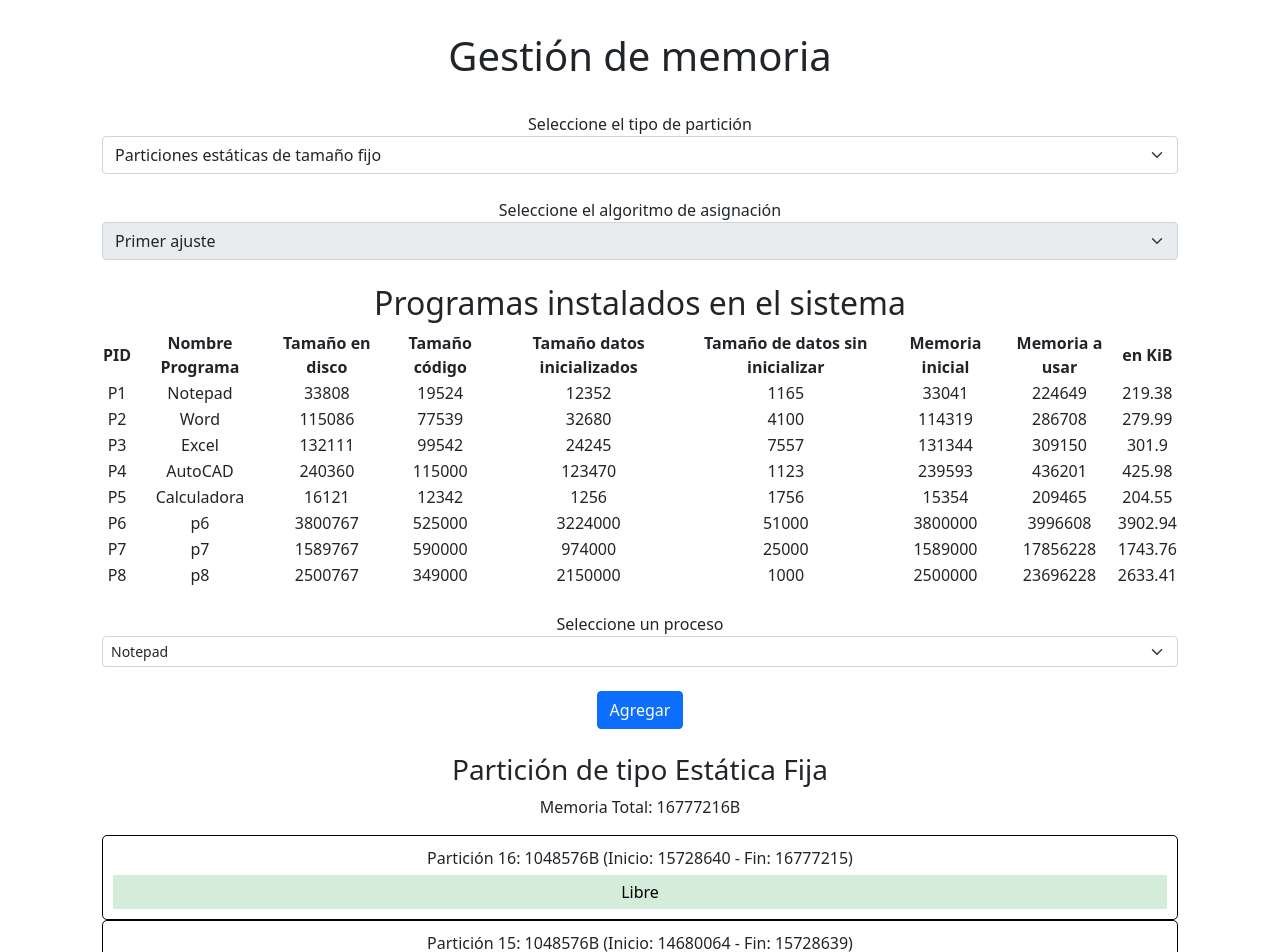
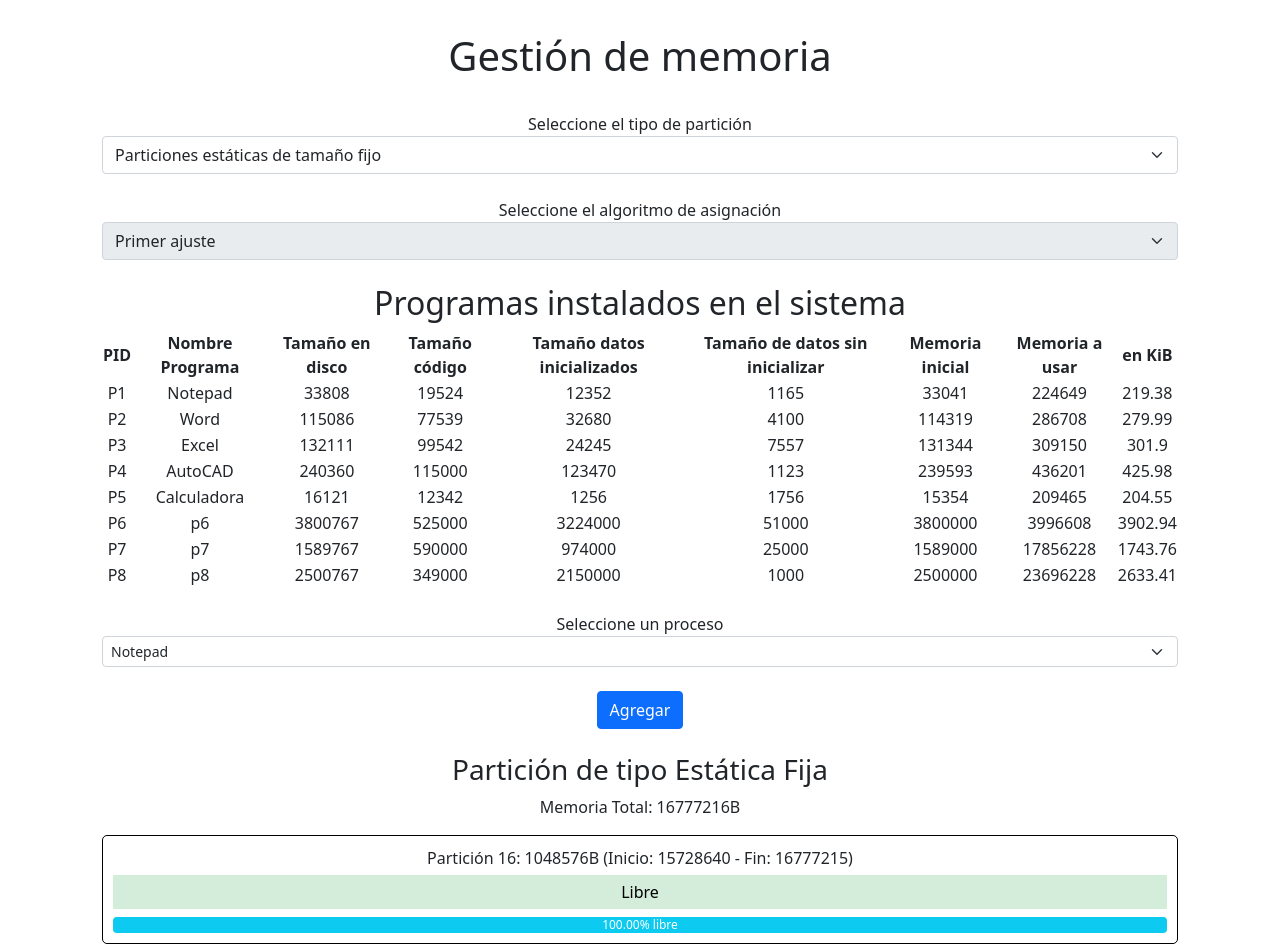
Before and after one commit to Sanjiro1202/gestion-memoria, a React (Vite) app: page / in a window 1280 px wide. Shown: the top 952 px of the page. Built offline with nearby package versions, Linux system fonts and the light colour scheme.

Commit message:
Cambios visuales

```diff
--- a/src/components/memoria.jsx
+++ b/src/components/memoria.jsx
@@ -173,6 +173,7 @@ export default function Memoria({ memoriaTotal = 16777216, procesoPorAsignar, ti
     useEffect(() => {
         if (tipoParticionPorDefecto !== tipoDeParticion) {
             setTipoDeParticion(tipoParticionPorDefecto);
+            setMemoriaDisponible(memoriaTotal);
             setParticiones([])
         }
     }, [tipoParticionPorDefecto])
@@ -285,8 +286,15 @@ export default function Memoria({ memoriaTotal = 16777216, procesoPorAsignar, ti
         </h3>
         <p>Memoria Total: {memoriaTotal}B</p>
         <div className="particion-container">
-                {particiones.toReversed().map((particion, index) => (
-                    <div key={particiones.length - index} className="particion">
+            {particiones.toReversed().map((particion, index) => {
+                const porcentajeUso = particion.proceso
+                    ? (particion.proceso.memUsar / particion.tamano) * 100
+                    : 0; // Si no hay proceso, no hay uso
+
+                const porcentajeLibre = 100 - porcentajeUso; // Para mostrar el espacio libre restante
+
+                return (
+                    <div key={particiones.length - index} className="particion mb-4">
                         <div>
                             Partición {particiones.length - index}: {particion.tamano}B (Inicio: {particion.inicio} - Fin: {particion.fin - 1})
                         </div>
@@ -294,27 +302,54 @@ export default function Memoria({ memoriaTotal = 16777216, procesoPorAsignar, ti
                             {particion.proceso
                                 ? `Proceso: ${particion.proceso.nombre} (${particion.proceso.memUsar}B)`
                                 : 'Libre'}
-                            {index != particiones.length - 1 && particion.proceso
-                                ? <button className="eliminar" onClick={() => {
+
+                            {index != particiones.length - 1 && particion.proceso &&
+                                <button className="eliminar btn btn-danger btn-sm ms-2" onClick={() => {
                                     if (tipoDeParticion == 0 || tipoDeParticion == 1) {
                                         return eliminarProceso(particiones.length - index - 1)
-                                    }
-                                    else {
+                                    } else {
                                         return tipoDeParticion == 2
                                             ? eliminarProcesoSinCompactacion(particiones.length - index - 1)
                                             : eliminarProcesoConCompactación(particiones.length - index - 1)
                                     }
-                                }
-                                }>
+                                }}>
                                     X
                                 </button>
-                                : ""
                             }
+                        </div>
 
+                        {/* Barra de progreso que representa el tamaño sobrante */}
+                        <div className="mt-2">
+                            <div className="progress">
+                                <div
+                                    className={`progress-bar ${porcentajeUso === 100 ? 'bg-danger' : 'bg-success'}`}
+                                    role="progressbar"
+                                    style={{ width: `${porcentajeUso}%` }}
+                                    aria-valuenow={porcentajeUso}
+                                    aria-valuemin="0"
+                                    aria-valuemax="100"
+                                >
+                                    {porcentajeUso.toFixed(2)}% usado
                                 </div>
+                                {porcentajeLibre > 0 && (
+                                    <div
+                                        className="progress-bar bg-info"
+                                        role="progressbar"
+                                        style={{ width: `${porcentajeLibre}%` }}
+                                        aria-valuenow={porcentajeLibre}
+                                        aria-valuemin="0"
+                                        aria-valuemax="100"
+                                    >
+                                        {porcentajeLibre.toFixed(2)}% libre
                                     </div>
-                ))}
+                                )}
+                            </div>
                         </div>
                     </div>
                 );
+            })}
+        </div>
+    </div>
+
+    );
 }
```
Lines whose indentation alone changed are shown as unchanged.
